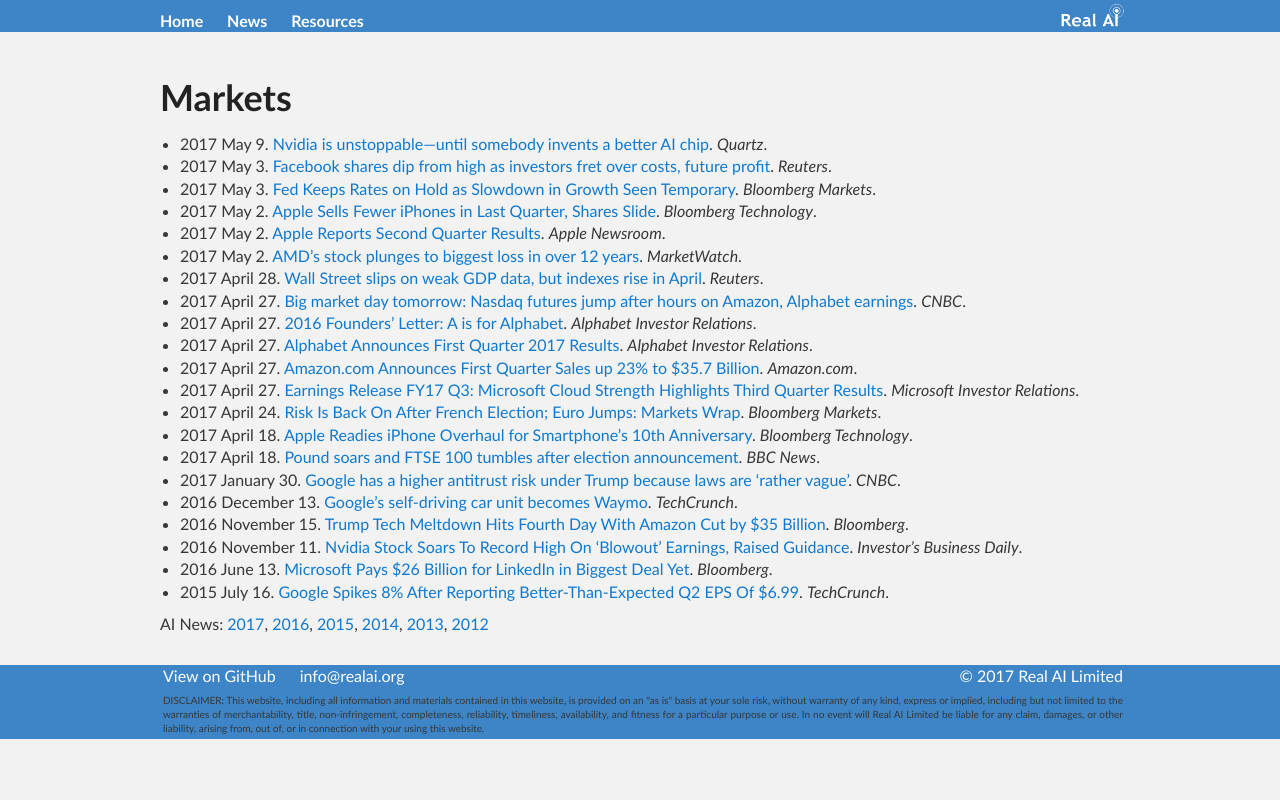
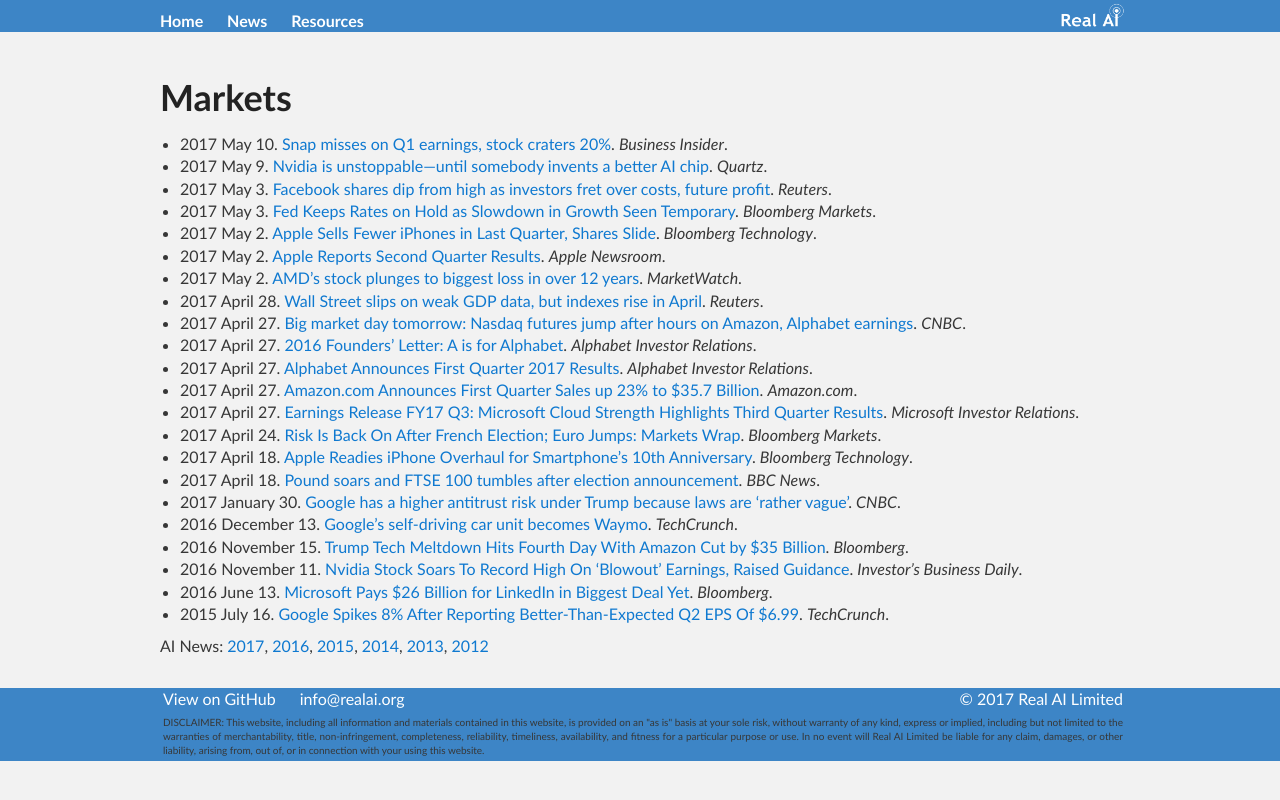
Before and after one commit to Tonywuhk/realai.org, a Jekyll site: the page built from news/markets.md, in a window 1280 px wide. Shown: the top 800 px of the page. Built offline with Jekyll 4.4.1, drawn with Linux system fonts in a browser that asks for light colours; our own code applies the rules of GitHub Pages for plain Markdown files; comment, search, counter and statistics services are not loaded; the repository's description, which GitHub fills in, is left out.

Commit message:
Update markets.md

```diff
--- a/news/markets.md
+++ b/news/markets.md
@@ -3,6 +3,7 @@
 ---
 # Markets
 
+* 2017 May 10. [Snap misses on Q1 earnings, stock craters 20%](http://www.businessinsider.com/snap-q1-earnings-results-2017-5). *Business Insider*.
 * 2017 May 9. [Nvidia is unstoppable—until somebody invents a better AI chip](https://qz.com/979846/nvidia-nvda-is-unstoppable-until-somebody-invents-a-better-ai-chip/). *Quartz*.
 * 2017 May 3. [Facebook shares dip from high as investors fret over costs, future profit](http://www.reuters.com/article/us-facebook-results-idUSKBN17Z2GY). *Reuters*.
 * 2017 May 3. [Fed Keeps Rates on Hold as Slowdown in Growth Seen Temporary](https://www.bloomberg.com/news/articles/2017-05-03/fed-refrains-from-rate-hike-while-maintaining-sunny-outlook). *Bloomberg Markets*.
```
